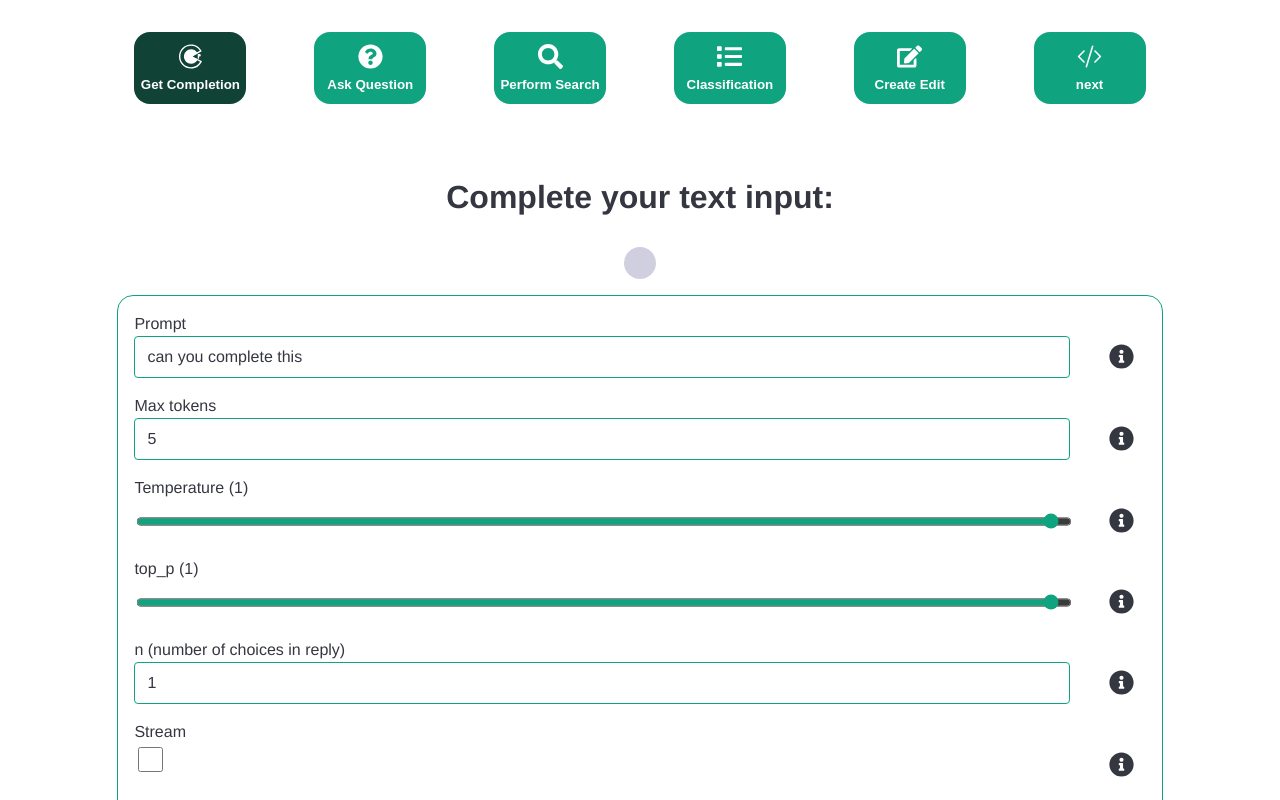
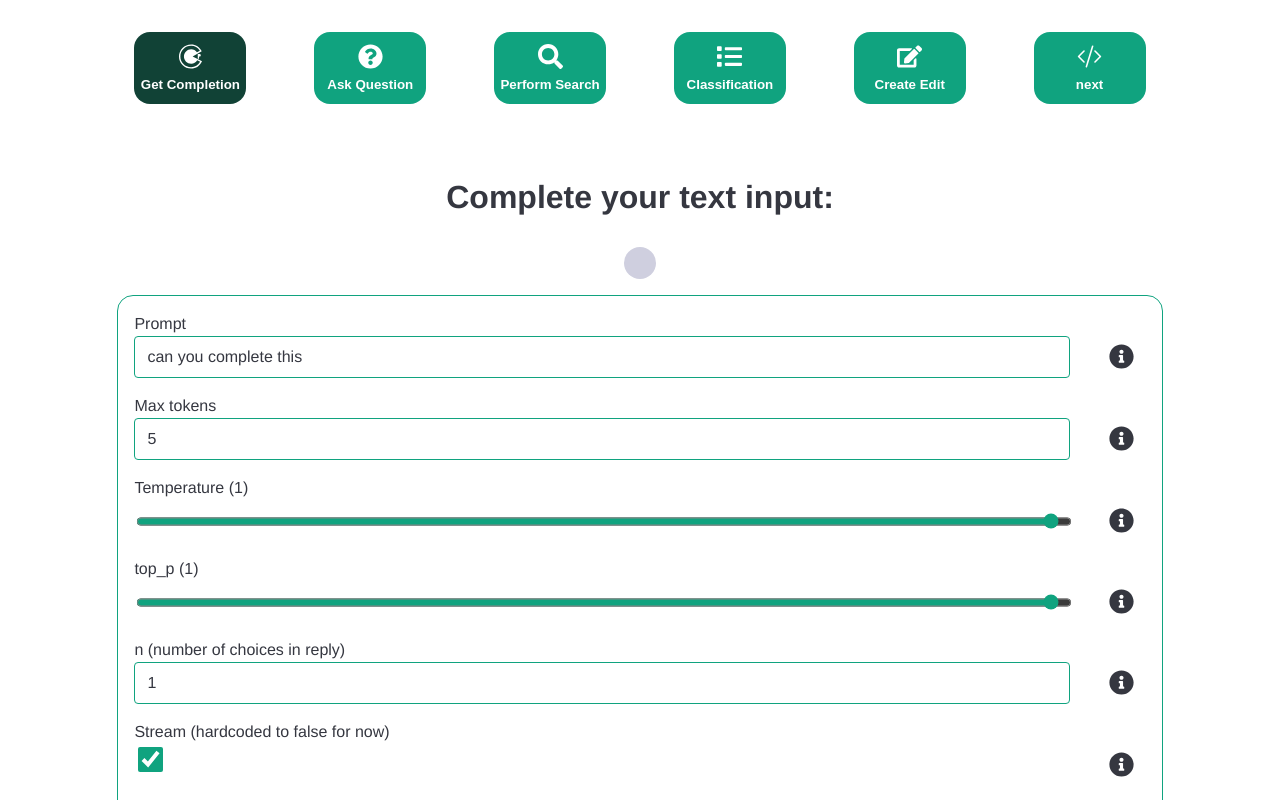
Before and after one commit to SpencerVanDomburg/openai-react, a Next.js app: page / in a window 1280 px wide. Shown: the top 800 px of the page. Built offline with nearby package versions, Linux system fonts and the light colour scheme; no server answers; a web font is replaced by a local one.

Commit message:
clear error when new request is success and hardcode stream param to false as the response is no json

```diff
--- a/pages/api/ask-question.js
+++ b/pages/api/ask-question.js
@@ -52,6 +52,7 @@ async function call () {
     }
   })
   .then((response) => {
+    setErrorResult("");
     setQuestionResult(response.data.body.answers[0]);
     localStorage.setItem("aq-documents", documents)
     localStorage.setItem("aq-question", question);
--- a/pages/api/create-classification.js
+++ b/pages/api/create-classification.js
@@ -44,6 +44,7 @@ async function call () {
     }
   })
   .then((response) => {
+    setErrorResult("");
     setClassificationResult(response.data.body.label);
     localStorage.setItem("cc-labels", labels);
     localStorage.setItem("cc-query", query);
--- a/pages/api/create-edit.js
+++ b/pages/api/create-edit.js
@@ -39,6 +39,7 @@ async function call () {
     }
   })
   .then((response) => {
+    setErrorResult("");
     setEditResult(response.data.body.choices[0].text);
     localStorage.setItem("ce-input", input);
     localStorage.setItem("ce-instruction", instruction);
--- a/pages/api/get-completion.js
+++ b/pages/api/get-completion.js
@@ -60,6 +60,7 @@ async function call () {
     }
   })
   .then((response) => {
+    setErrorResult("");
     setCompletionResult(response.data.body.choices[0].text);
     localStorage.setItem("gc-prompt", prompt);
     localStorage.setItem("gc-max-tokens", maxTokens);
--- a/pages/api/perform-search.js
+++ b/pages/api/perform-search.js
@@ -43,6 +43,7 @@ const PerformSearch = ({url, engineList, setErrorResult}) =>{
       response.data.body.data.sort(function(a,b){
         return b.score - a.score;
       });
+      setErrorResult("");
       setSearchResult(response.data.body.data);
       localStorage.setItem("ps-documents",documents);
       localStorage.setItem("ps-query", query);
--- a/pages/input-parameters/stream.js
+++ b/pages/input-parameters/stream.js
@@ -21,12 +21,13 @@ const Stream = ({stream, setStream}) => {
 
   return (
       <>
-       <label>Stream</label>
+       <label>Stream (hardcoded to false for now)</label>
        <div id="parambox" className={styles.parambox}>
           <input
           type="checkbox"
           id="stream"
-          checked={stream}
+          checked="false" // hardcode to false, response is no JSON and is not handled yet
+          // checked={stream}
           name="stream"
           onChange={(e)=> setStreamCheckbox(e.target.checked)}
           />
```
